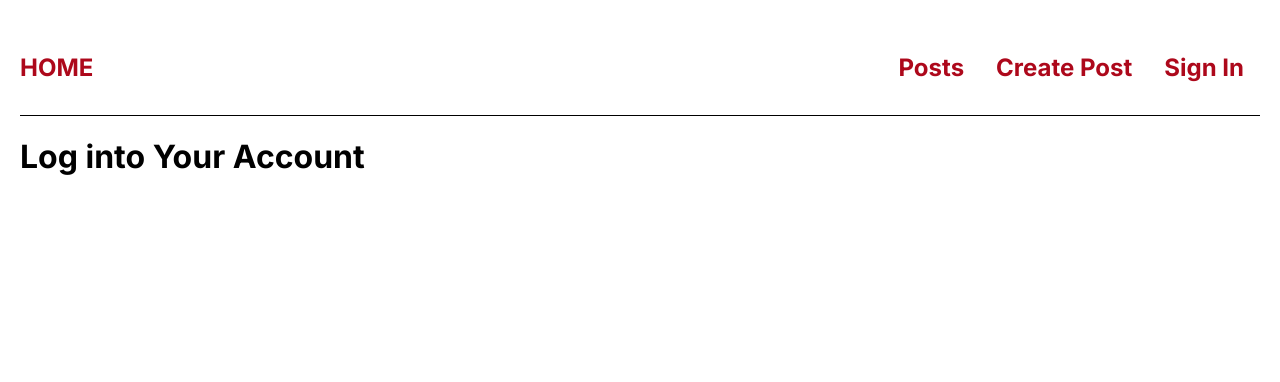
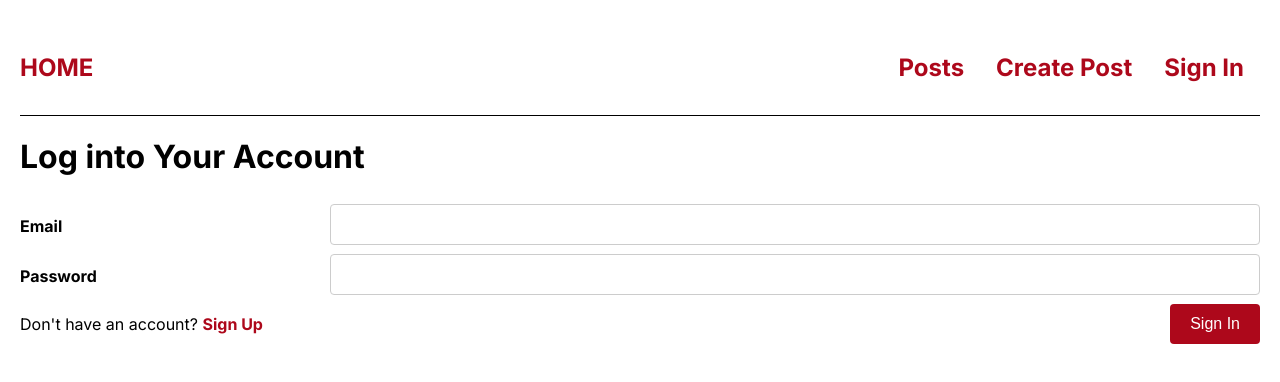
Before and after one commit to neodtruman/nextjs-13-blog, a Next.js app: page /login in a window 1280 px wide. Shown: the top 382 px of the page. Built offline with nearby package versions, Linux system fonts and the light colour scheme.

Commit message:
Chapter 7.2

```diff
--- a/app/login/page.js
+++ b/app/login/page.js
@@ -1,3 +1,60 @@
+'use client';
+
+import Link from 'next/link';
+import { useRouter, useSearchParams } from 'next/navigation';
+import { useRef } from 'react';
+import useAuth from '@/hooks/useAuth';
+
 export default function LoginPage() {
-  return <h1>Log into Your Account</h1>;
+  const router = useRouter();
+  const { signin } = useAuth();
+
+  const emailInputRef = useRef();
+  const passwordInputRef = useRef();
+
+  const searchParams = useSearchParams();
+  let url = searchParams.get('callbackUrl');
+  if (!url) {
+    url = '/posts';
+  }
+
+  const handleFormSubmission = (event) => {
+    event.preventDefault();
+
+    const email = emailInputRef.current.value;
+    const password = passwordInputRef.current.value;
+
+    signin({ email, password }, () => {
+      router.push(url);
+    });
+  };
+
+  return (
+    <>
+      <h1>Log into Your Account</h1>
+      <form onSubmit={handleFormSubmission}>
+        <div className="row">
+          <div className="col-label">
+            <label htmlFor="email">Email </label>
+          </div>
+          <div className="col-input">
+            <input type="text" id="email" ref={emailInputRef} />
+          </div>
+        </div>
+        <div className="row">
+          <div className="col-label">
+            <label htmlFor="password">Password </label>
+          </div>
+          <div className="col-input">
+            <input type="password" id="password" ref={passwordInputRef} />
+          </div>
+        </div>
+        <input type="submit" value="Sign In" />
+      </form>
+      <p>
+        <span>Don&apos;t have an account? </span>
+        <Link href="/signup">Sign Up</Link>
+      </p>
+    </>
+  );
 }
--- a/hooks/useAuth.js
+++ b/hooks/useAuth.js
@@ -27,8 +27,35 @@ const useAuth = () => {
       .catch(() => {});
   };
 
+  const signin = ({ email, password }, callback) => {
+    const reqBody = {
+      email,
+      password,
+    };
+    fetch('/api/auth/signin', {
+      method: 'POST',
+      body: JSON.stringify(reqBody),
+      headers: {
+        'Content-Type': 'application/json',
+      },
+    })
+      .then((data) => data.json())
+      .then((response) => {
+        console.log(response);
+        if (response.status === CONSTANTS.RESPONSE_STATUS.OK) {
+          if (callback) {
+            callback();
+          }
+        }
+      })
+      .catch((error) => {
+        console.log(error);
+      });
+  };
+
   return {
     signup,
+    signin,
   };
 };
 export default useAuth;
```
Also changed, not shown: app/api/auth/signin/route.js (added, +46 -0 lines).
